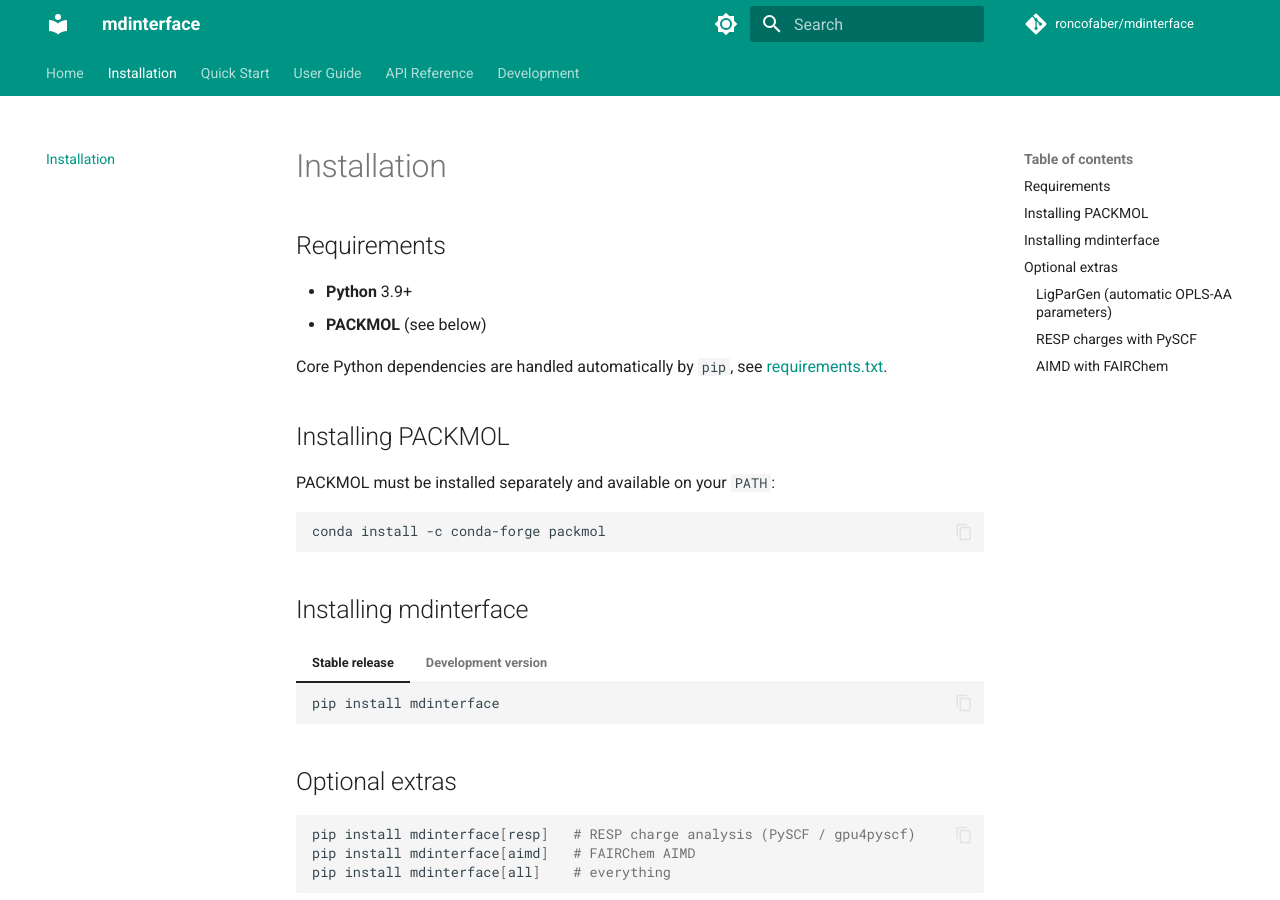
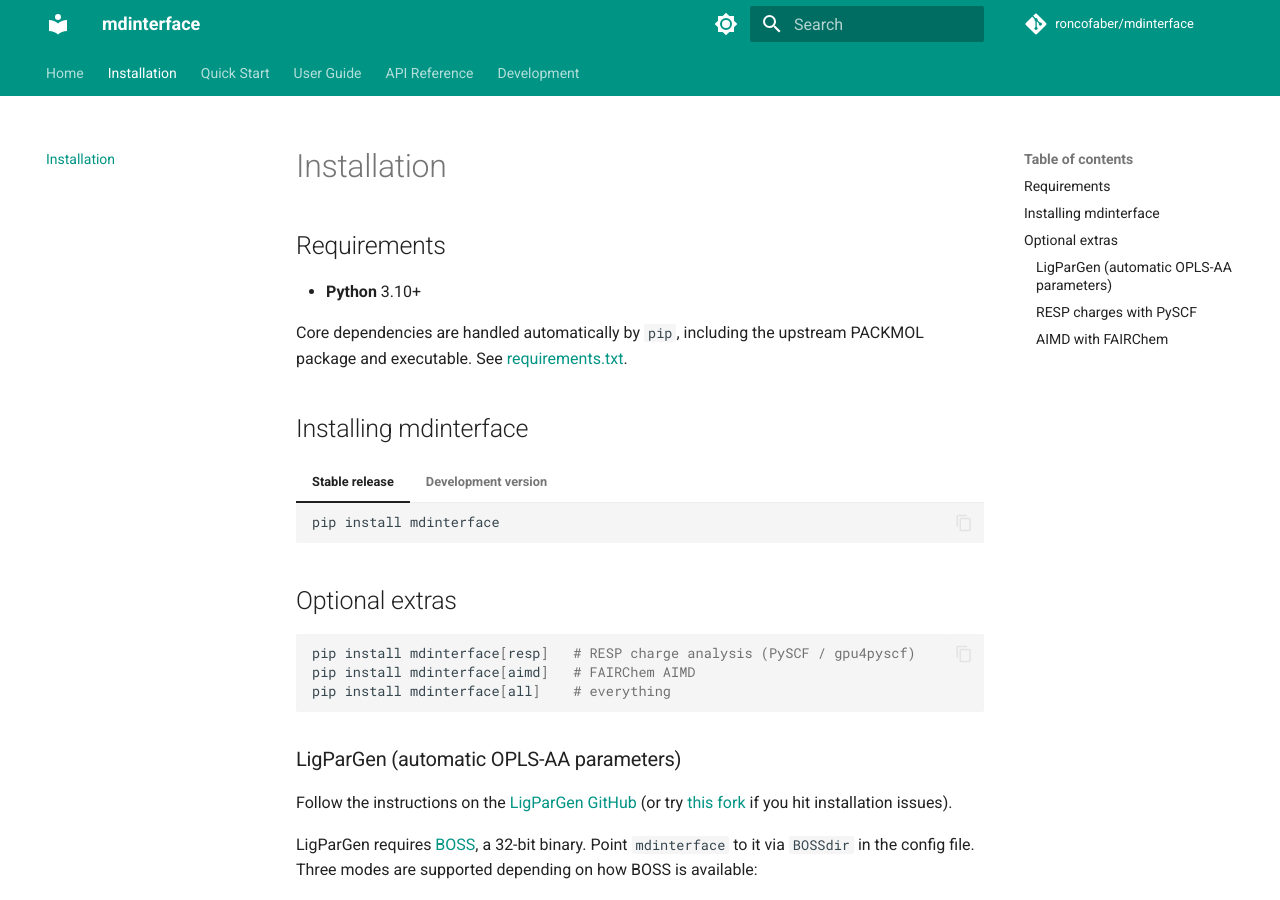
Before and after one commit to roncofaber/mdinterface, an MkDocs documentation site: the page built from docs/installation.md, in a window 1280 px wide and 900 px high. Built offline with MkDocs 1.6.1 and Material for MkDocs 9.7.7, drawn with Linux system fonts in a browser that asks for light colours; comment, search, counter and statistics services are not loaded.

Commit message:
Install PACKMOL from PyPI

````diff
--- a/docs/installation.md
+++ b/docs/installation.md
@@ -2,18 +2,9 @@
 
 ## Requirements
 
-- **Python** 3.9+
-- **PACKMOL** (see below)
+- **Python** 3.10+
 
-Core Python dependencies are handled automatically by `pip`, see [requirements.txt](https://github.com/roncofaber/mdinterface/blob/main/requirements.txt).
-
-## Installing PACKMOL
-
-PACKMOL must be installed separately and available on your `PATH`:
-
-```bash
-conda install -c conda-forge packmol
-```
+Core dependencies are handled automatically by `pip`, including the upstream PACKMOL package and executable. See [requirements.txt](https://github.com/roncofaber/mdinterface/blob/main/requirements.txt).
 
 ## Installing mdinterface
 
--- a/pyproject.toml
+++ b/pyproject.toml
@@ -10,13 +10,12 @@
 ]
 readme = "README.md"
 license = "Apache-2.0"
-requires-python = ">=3.9"
+requires-python = ">=3.10"
 classifiers = [
     "Development Status :: 4 - Beta",
     "Intended Audience :: Science/Research",
     "Operating System :: OS Independent",
     "Programming Language :: Python :: 3",
-    "Programming Language :: Python :: 3.9",
     "Programming Language :: Python :: 3.10",
     "Programming Language :: Python :: 3.11",
     "Programming Language :: Python :: 3.12",
@@ -34,6 +33,7 @@
     "networkx>=2.5",
     "platformdirs>=2.0.0",
     "configparser>=5.0.0",
+    "packmol>=21.2.3",
 ]
 
 [project.urls]
--- a/requirements.txt
+++ b/requirements.txt
@@ -4,3 +4,4 @@
 networkx>=2.5
 platformdirs>=2.0.0
 configparser>=5.0.0
+packmol>=21.2.3
````
Also changed, not shown: AGENTS.md (+3 -3 lines), CHANGELOG.md (+2 -1 lines), CONTRIBUTING.md (+1 -7 lines), README.md (+2 -9 lines), 1 other file.
